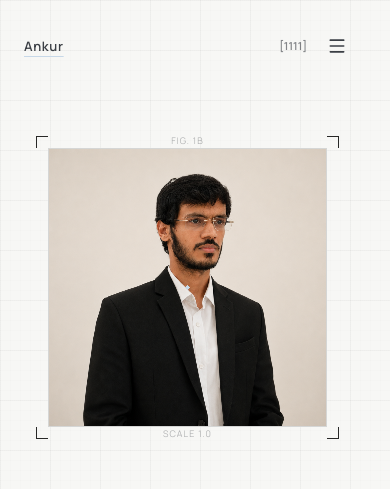
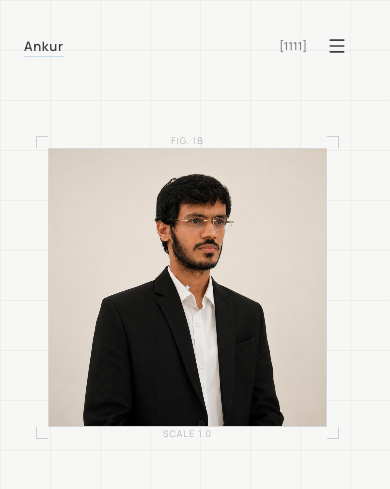
Before and after one commit to ankurshnde/ankurshinde.ai.studio, a Next.js app: page / in a window 390 px wide. Shown: the top 489 px of the page. Built offline with nearby package versions, Linux system fonts and the light colour scheme; a web font is replaced by a local one.

Commit message:
Set photo and action button corner frame opacity to a subtle 0.22 (0.55 on hover) with responsive border variable coloring, and slightly round corners (8px) of hero and inline images used within article essays

```diff
--- a/src/app/globals.css
+++ b/src/app/globals.css
@@ -291,8 +291,8 @@ main {
   position: absolute;
   width: 12px;
   height: 12px;
-  border: 1.2px solid #111111;
-  opacity: 0.9;
+  border: 1.2px solid var(--foreground);
+  opacity: 0.22;
   transition: border-color 0.28s ease, opacity 0.28s ease;
 }
 .corner.tl { top: 12px; left: 12px; border-right: none; border-bottom: none; }
@@ -322,8 +322,8 @@ main {
 }
 
 .technical-frame:hover .corner {
-  border-color: #111111;
-  opacity: 1;
+  border-color: var(--foreground);
+  opacity: 0.55;
 }
 .technical-frame:hover .crosshair-label {
   color: var(--accent);
@@ -487,8 +487,8 @@ main {
   position: absolute;
   width: 6px;
   height: 6px;
-  border: 1px solid #111111;
-  opacity: 0.9;
+  border: 1px solid var(--foreground);
+  opacity: 0.22;
   transition: border-color 0.28s ease, opacity 0.28s ease;
 }
 .btn-corner.tl { top: 0; left: 0; border-right: none; border-bottom: none; }
@@ -515,8 +515,8 @@ main {
 }
 
 .technical-btn-wrap:hover .btn-corner {
-  border-color: #111111;
-  opacity: 1;
+  border-color: var(--foreground);
+  opacity: 0.55;
 }
 .technical-btn-wrap:hover .btn {
   border-color: var(--accent);
@@ -680,6 +680,8 @@ body.dark-mode .article-bottom-actions {
   height: auto;
   border: 1px solid var(--border);
   display: block;
+  border-radius: 8px;
+  overflow: hidden;
 }
 
 .article-meta-row {
```
